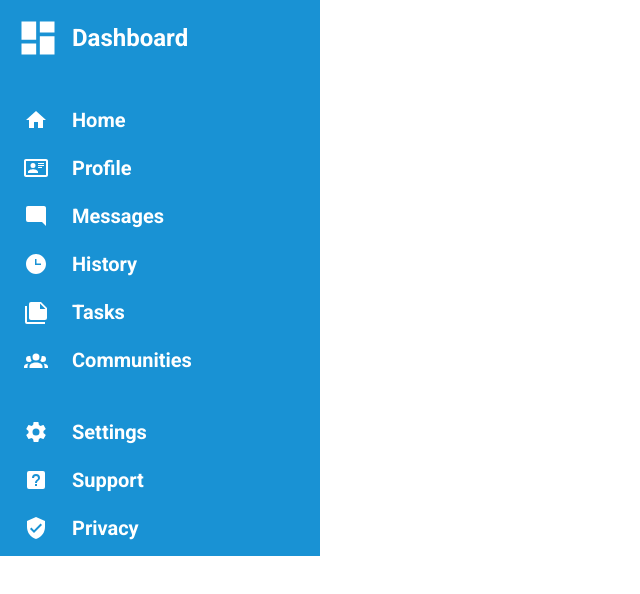
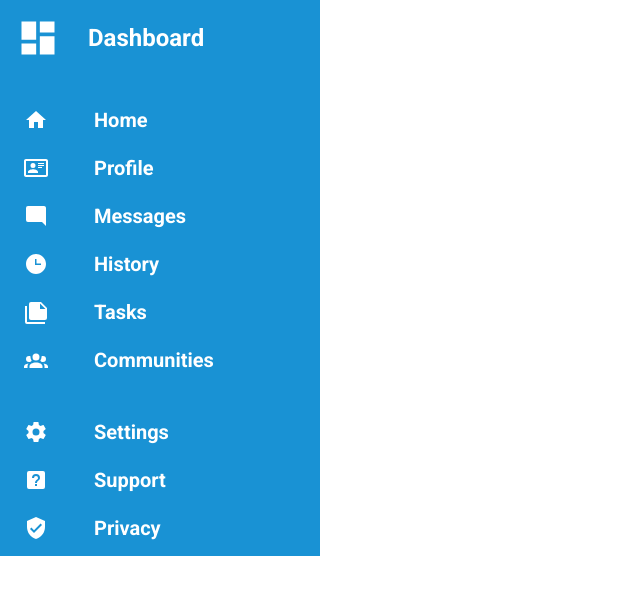
Before and after one commit to kevnhech/admin-dashboard, a plain HTML site: page index.html in a window 1280 px wide. Shown: the whole page, without its empty margins (0-640 px from the left). Drawn offline with Linux system fonts and the light colour scheme.

Commit message:
Change sidebar display to grid

```diff
--- a/styles.css
+++ b/styles.css
@@ -26,8 +26,7 @@ h2 {
   padding: 16px;
   grid-column: 1 / 2;
   grid-row: 1 / 3;
-  display: flex;
-  flex-direction: column;
+  display: grid;
   gap: 48px;
 }
 
@@ -44,9 +43,9 @@ h2 {
 }
 
 .sidebar .title {
-  display: flex;
+  display: grid;
+  grid-template-columns: 1fr 3fr;
   align-items: center;
-  gap: 12px;
 }
 
 .lists img {
@@ -57,8 +56,7 @@ h2 {
 .lists ul {
   font-size: 20px;
   font-weight: 700;
-  display: flex;
-  flex-direction: column;
+  display: grid;
   gap: 24px;
 }
 
@@ -71,9 +69,8 @@ h2 {
 .lists .settings,
 .lists .support,
 .lists .privacy {
-  display: flex;
-  align-items: center;
-  gap: 24px;
+  display: grid;
+  grid-template-columns: 1fr 3fr;
 }
 
 .header {
```
